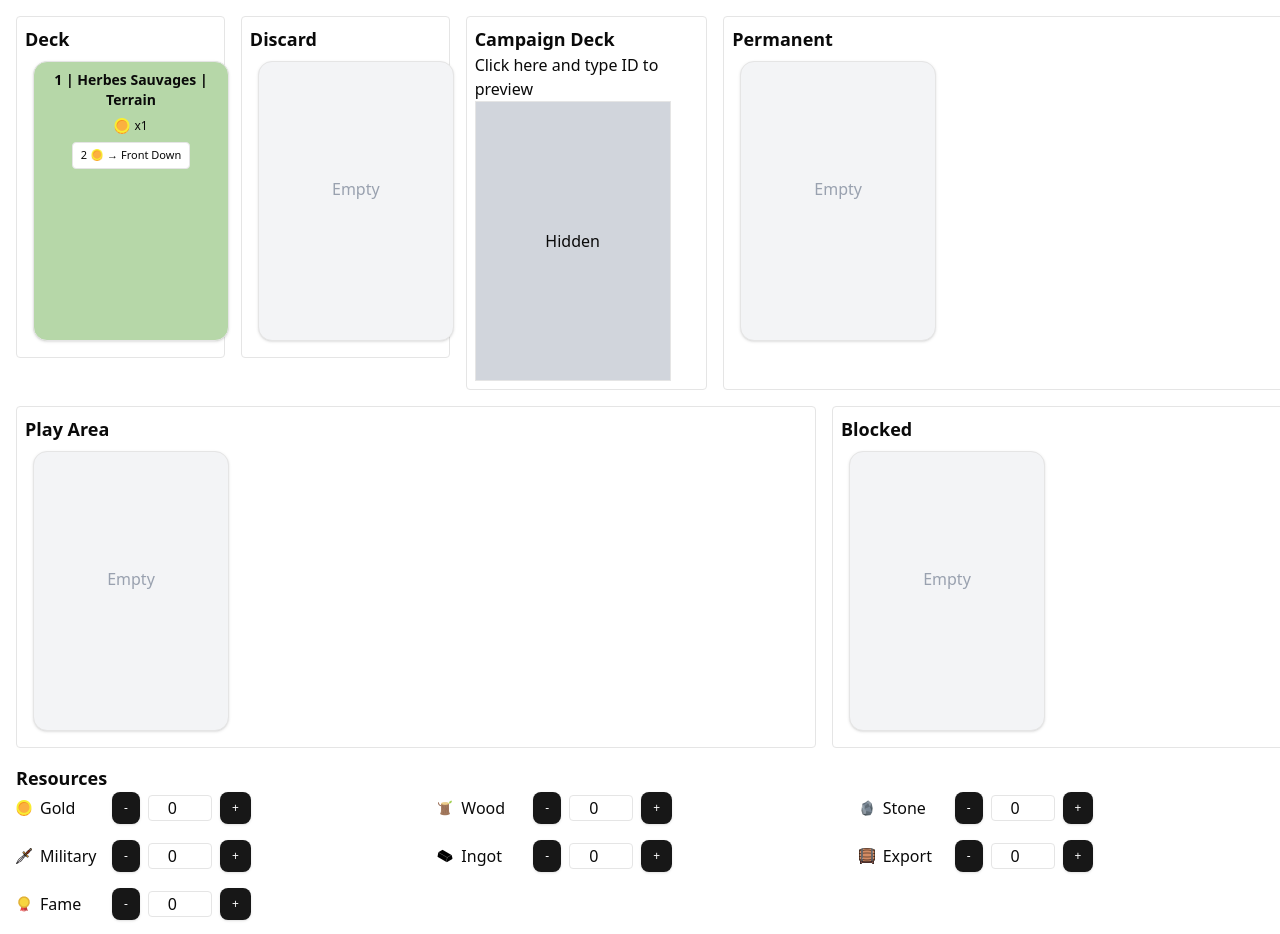
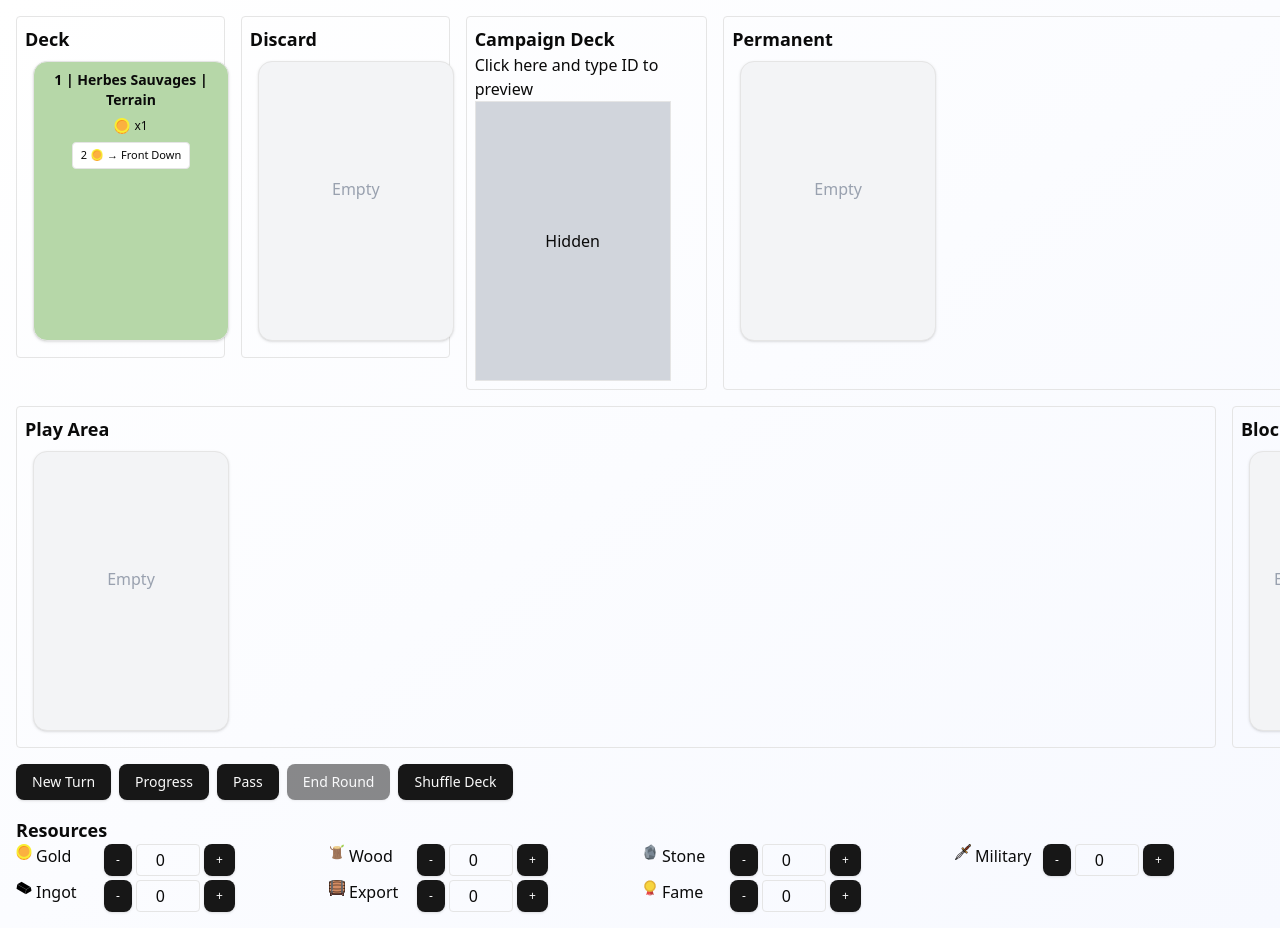
Before and after one commit to Keleonix/Kingdom-Legacy-Digital, a React (Vite) app: page / in a window 1280 px wide. Shown: the top 934 px of the page. Built offline with nearby package versions, Linux system fonts and the light colour scheme.

Commit message:
Fixed upgrades buttons + UI + color gradient

```diff
--- a/src/App.tsx
+++ b/src/App.tsx
@@ -80,11 +80,18 @@ function renderEffect(effect: string) {
 // Helper to render background card color
 // -------------------
 function getBackgroundStyle(card: GameCard, sideIdx: number) {
-  // assume `card.type[sideIdx]` can be a string or an array of strings
+  // `card.type[sideIdx]` can be string ("Fire - Water") or string[] or undefined
   const rawType = card.type?.[sideIdx];
   if (!rawType) return {};
 
-  const types = Array.isArray(rawType) ? rawType : [rawType];
+  let types: string[] = [];
+
+  if (Array.isArray(rawType)) {
+    types = rawType.flatMap((t) => t.split(" - ").map((s) => s.trim()));
+  } else if (typeof rawType === "string") {
+    types = rawType.split(" - ").map((s) => s.trim());
+  }
+
   const colors = types.map((t) => TYPE_COLORS[t] || "#ffffff");
 
   if (colors.length === 1) {
@@ -92,11 +99,12 @@ function getBackgroundStyle(card: GameCard, sideIdx: number) {
   }
   if (colors.length >= 2) {
     return {
-      background: `linear-gradient(135deg, ${colors[0]} 0%, ${colors[1]} 100%)`,
+      background: `linear-gradient(to bottom right, ${colors[0]}, ${colors[1]})`,
     };
   }
   return {};
 }
+
 
 // -------------------
 // Card View Component
@@ -108,14 +116,12 @@ function CardView({
   onRightClick,
   onTapAction,
   interactable = true,
-  onUpgrade,
 }: {
   card: GameCard;
   fromZone: string;
   onRightClick: (card: GameCard, zone: string) => void;
   onTapAction?: (card: GameCard, zone: string) => void;
   interactable?: boolean;
-  onUpgrade?: (card: GameCard, upgrade: any, zone: string) => void;
 }) {
   const ref = useRef<HTMLDivElement | null>(null);
   const previewRef = useRef<HTMLDivElement | null>(null);
@@ -176,6 +182,11 @@ function CardView({
     // Parse resources: handle both "resource" and "resource x5" formats
     const resources = content.split(",").map((s) => s.trim()).filter(Boolean);
     const parsedResources: Array<{name: string, count: number}> = [];
+
+    if (resources.length == 0) {
+      // Fallback: render as plain text
+      return <span className="text-sm">{content}</span>;
+    }
 
     resources.forEach(resource => {
       const match = resource.match(/^(\w+)\s*x(\d+)$/i);
@@ -311,9 +322,10 @@ function CardView({
                 <button
                   key={i}
                   onClick={(e) => {
+                    e.preventDefault();
                     e.stopPropagation();
-                    if (!interactable || !onUpgrade) return;
-                    onUpgrade(card, upg, fromZone);
+                    if (!interactable) return;
+                    card.currentHalf = upg.nextSide;
                   }}
                   className="text-[10px] px-2 py-1 border rounded bg-white flex items-center gap-1 hover:bg-gray-100 transition"
                 >
@@ -337,7 +349,7 @@ function CardView({
 
           {/* Checkboxes - Fixed size and layout */}
           <div className="mt-2">
-            <div className="grid grid-cols-4 gap-1 justify-items-center">
+            <div className="grid grid-cols-5 gap-1 justify-items-center">
               {sideCheckboxes.map((box: any, idx: number) => (
                 <button
                   key={idx}
@@ -418,7 +430,6 @@ function Zone({
   showAll = true,
   interactable = true,
   onTapAction,
-  onUpgrade,
 }: {
   name: string;
   cards: GameCard[];
@@ -427,7 +438,6 @@ function Zone({
   showAll?: boolean;
   interactable?: boolean;
   onTapAction?: (card: GameCard, zone: string) => void;
-  onUpgrade?: (card: GameCard, upgrade: any, zone: string) => void;
 }) {
   const ref = useRef<HTMLDivElement | null>(null);
   const [, drop] = useDrop(
@@ -480,7 +490,6 @@ if (name === "Play Area" || name === "Blocked") {
               onRightClick={onRightClick}
               interactable={interactable}
               onTapAction={onTapAction}
-              onUpgrade={onUpgrade}
             />
           ))
         ) : (
@@ -859,35 +868,6 @@ export default function Game() {
     { label: "Pass", onClick: () => discardEndTurn() },
   ];
 
-  const handleUpgrade = (card: GameCard, upg: any, zone: string) => {
-    // Deduct cost if applicable
-    // if (upg.cost) {
-    //   setResources((prev) => {
-    //     const next = { ...prev };
-    //     Object.entries(upg.cost).forEach(([k, v]) => {
-    //       const key = k as keyof ResourceMap;
-    //       next[key] = (next[key] || 0) - (v || 0);
-    //     });
-    //     return next;
-    //   });
-    // }
-
-    // Switch side
-    const upgraded = cloneGameCard(card);
-    upgraded.currentHalf = upg.nextSide;
-
-    if (zone === "Play Area") {
-      // Remove from play area
-      setPlayArea((prev) => prev.filter((c) => c.id !== card.id));
-      // Add upgraded card to discard
-      setDiscard((prev) => [...prev, upgraded]);
-    } else {
-      // Default behavior: just replace in the same zone
-      replaceCardInZone(zone, card.id, upgraded);
-    }
-  };
-
-
   // -------------------
   // Drag & Drop Handlers
   // -------------------
@@ -1082,7 +1062,10 @@ export default function Game() {
 
   return (
     <DndProvider backend={HTML5Backend}>
-      <div className="p-4 space-y-4">
+      <div
+        className="p-4 space-y-4 min-h-screen"
+        style={{ background: "linear-gradient(to top left, #f7f9ffff, #ffffffff)" }}
+      >
         <div className="flex justify-between items-start">
           <div className="flex gap-4">
             {/* Deck */}
@@ -1157,7 +1140,7 @@ export default function Game() {
 
         {/* Play Area */}
         <div className="flex flex-col lg:flex-row gap-4">
-          <div className="flex-1 min-w-[800px]">
+          <div className="flex-1 min-w-[1200px]">
             <Zone
               name="Play Area"
               cards={playArea}
@@ -1168,7 +1151,7 @@ export default function Game() {
           </div>
 
           {/* Blocked zone */}
-          <div className="w-full lg:w-96 min-w-[600px]">
+          <div className="w-full lg:w-120 min-w-[120px]">
             <Zone
               name="Blocked"
               cards={blockedZone}
@@ -1177,27 +1160,6 @@ export default function Game() {
               onTapAction={handleTapAction}
               interactable={true}
             />
-          </div>
-        </div>
-
-        {/* Resource Pool */}
-        <div>
-          <h2 className="text-lg font-bold">Resources</h2>
-          <div className="grid grid-cols-3 gap-4">
-            {RESOURCE_KEYS.map((key) => (
-              <div key={key} className="flex items-center gap-2">
-                <img src={resourceIconPath(key)} alt={key} className="w-4 h-4" />
-                <span className="w-16 capitalize">{key}</span>
-                <Button size="sm" onClick={() => updateResource(key, -1)}>-</Button>
-                <input
-                  type="number"
-                  className="w-16 text-center border rounded"
-                  value={resources[key]}
-                  onChange={(e) => setResources((r) => ({ ...r, [key]: parseInt(e.target.value || "0", 10) || 0 }))}
-                />
-                <Button size="sm" onClick={() => updateResource(key, 1)}>+</Button>
-              </div>
-            ))}
           </div>
         </div>
 
@@ -1210,6 +1172,27 @@ export default function Game() {
           {/* End Round only active when deck empty */}
           <Button disabled={deck.length > 0} onClick={handleEndRound}>End Round</Button>
           <Button onClick={shuffleDeck}>Shuffle Deck</Button>
+        </div>
+
+        {/* Resource Pool */}
+        <div>
+          <h2 className="text-lg font-bold">Resources</h2>
+          <div className="grid grid-cols-4 gap-1">
+            {RESOURCE_KEYS.map((key) => (
+              <div key={key} className="flex justify-items-center gap-1">
+                <img src={resourceIconPath(key)} alt={key} className="w-4 h-4" />
+                <span className="w-16 capitalize" gap-1>{key}</span>
+                <Button size="sm" gap-1 onClick={() => updateResource(key, -1)}>-</Button>
+                <input
+                  type="number"
+                  className="w-16 text-center border rounded"
+                  value={resources[key]}
+                  onChange={(e) => setResources((r) => ({ ...r, [key]: parseInt(e.target.value || "0", 10) || 0 }))}
+                />
+                <Button size="sm" gap-1 onClick={() => updateResource(key, 1)}>+</Button>
+              </div>
+            ))}
+          </div>
         </div>
 
         {/* Settings Modal */}
@@ -1302,12 +1285,11 @@ export default function Game() {
                         fromZone="Discard"
                         onRightClick={(x, zone) => setPopupCard({ originZone: zone, originalId: x.id, editable: cloneGameCard(x) })}
                         onTapAction={handleTapAction}
-                        onUpgrade={handleUpgrade}
                       />
                     ))}
                   </div>
                 </div>
-                <Zone name="Play Area" cards={playArea.slice(-1)} onDrop={(p) => dropToPlayArea(p)} onRightClick={(c, zone) => setPopupCard({ originZone: zone, originalId: c.id, editable: cloneGameCard(c) })} onTapAction={handleTapAction} onUpgrade={handleUpgrade} />
+                <Zone name="Play Area" cards={playArea.slice(-1)} onDrop={(p) => dropToPlayArea(p)} onRightClick={(c, zone) => setPopupCard({ originZone: zone, originalId: c.id, editable: cloneGameCard(c) })} onTapAction={handleTapAction} />
               </div>
 
               <div className="flex justify-end gap-2">
```
